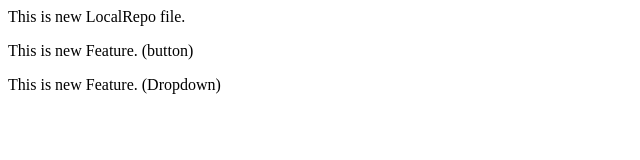
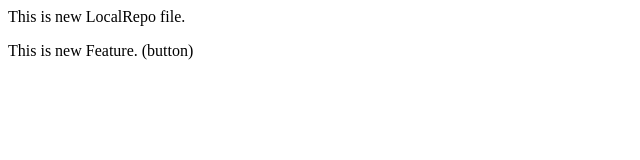
Before and after one commit to krishnaon1987-creator/LocalRepo, a plain HTML site: page index.html in a window 1280 px wide. Shown: the whole page, without its empty margins (0-640 px from the left). Drawn offline with Linux system fonts and the light colour scheme.

```diff
--- a/index.html
+++ b/index.html
@@ -1,3 +1,2 @@
 <p>This is new LocalRepo file.</p>
 <p>This is new Feature. (button)</p>
-<p>This is new Feature. (Dropdown)</p>
```
